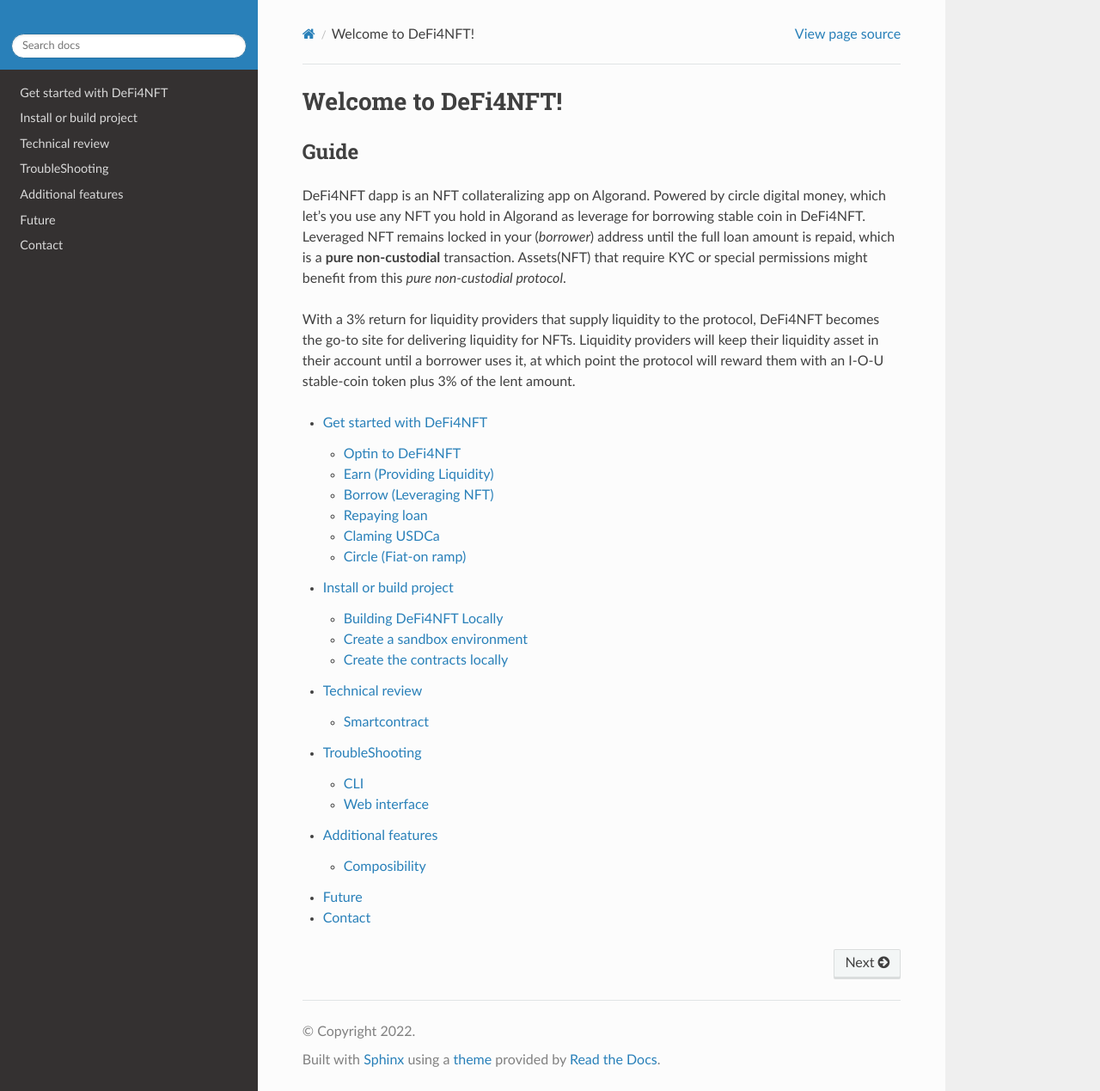
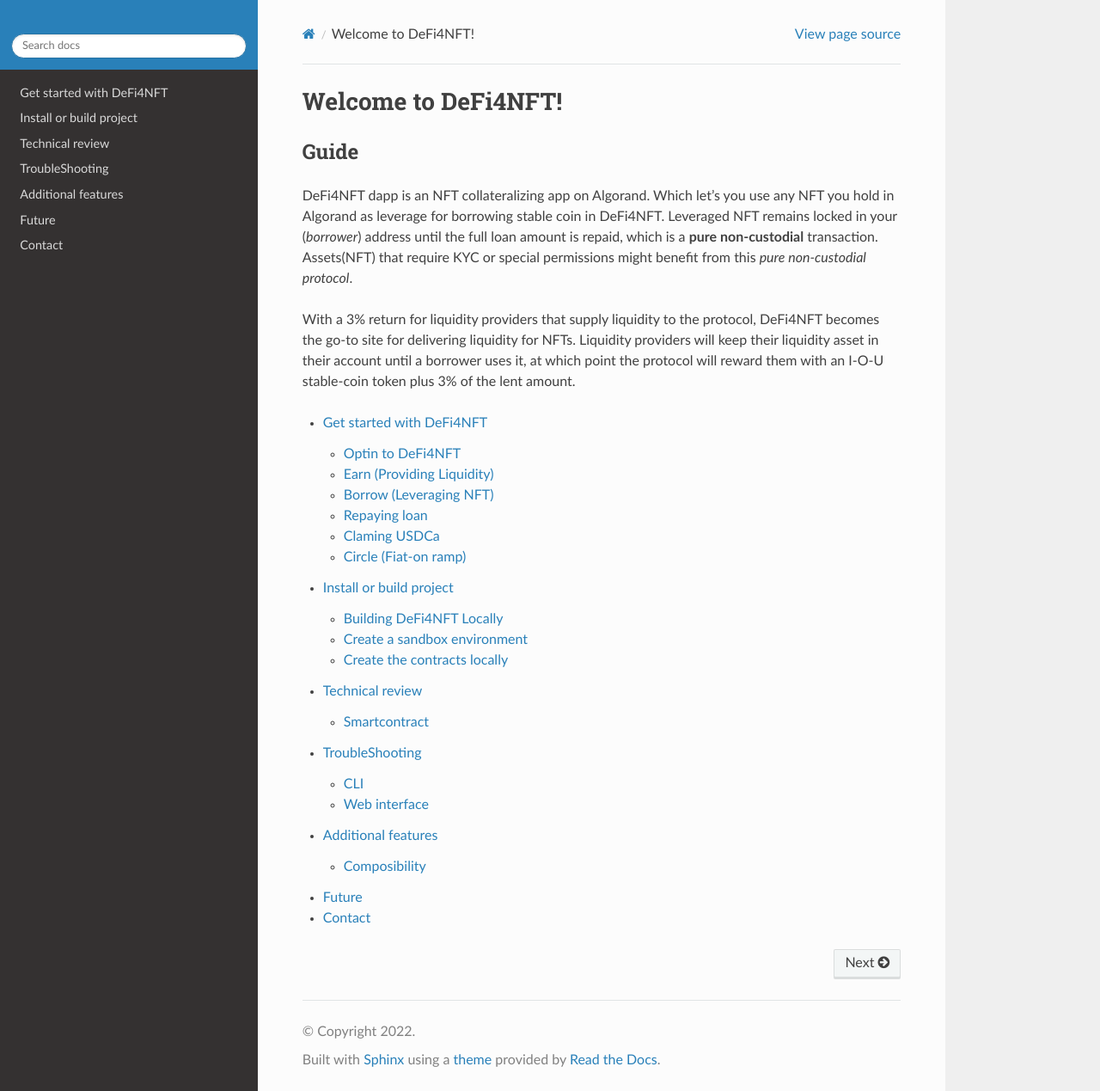
Before and after one commit to Adg0/DeFi4NFT, a Sphinx documentation site: the page built from docs/index.rst, in a window 1280 px wide and 1269 px high. Shown: the whole window at 86% size. Built offline with Sphinx 7.4.7 and the Read the Docs theme 2.0.0, drawn with Linux system fonts in a browser that asks for light colours.

Commit message:
documentation edit

```diff
--- a/docs/index.rst
+++ b/docs/index.rst
@@ -3,7 +3,7 @@
 
 Guide
 ^^^^^
-DeFi4NFT dapp is an NFT collateralizing app on Algorand. Powered by circle digital money, which let's you use any NFT you hold in Algorand as leverage for borrowing stable coin in DeFi4NFT.
+DeFi4NFT dapp is an NFT collateralizing app on Algorand. Which let's you use any NFT you hold in Algorand as leverage for borrowing stable coin in DeFi4NFT.
 Leveraged NFT remains locked in your (*borrower*) address until the full loan amount is repaid, which is a **pure non-custodial** transaction.
 Assets(NFT) that require KYC or special permissions might benefit from this *pure non-custodial protocol*.
 
--- a/index.rst
+++ b/index.rst
@@ -1,9 +1,9 @@
-Welcome to Defi4!
+Welcome to DeFi4NFT!
 =================
 
 Guide
 ^^^^^
-Defi4NFT dapp is an NFT collateralizing app on Algorand. Powered by circle digital money, which let's you use any NFT you hold in Algorand as leverage for borrowing stable coin in Defi4.
+Defi4NFT dapp is an NFT collateralizing app on Algorand. Which let's you use any NFT you hold in Algorand as leverage for borrowing stable coin in DeFi4NFT.
 Leveraged NFT remains locked in your (*borrower*) address until the full loan amount is repaid, which is a **pure non-custodial** transaction.
 Assets(NFT) that require KYC or special permissions might benefit from this *pure non-custodial protocol*.
 
```
Also changed, not shown: README.md (+1 -1 lines).
